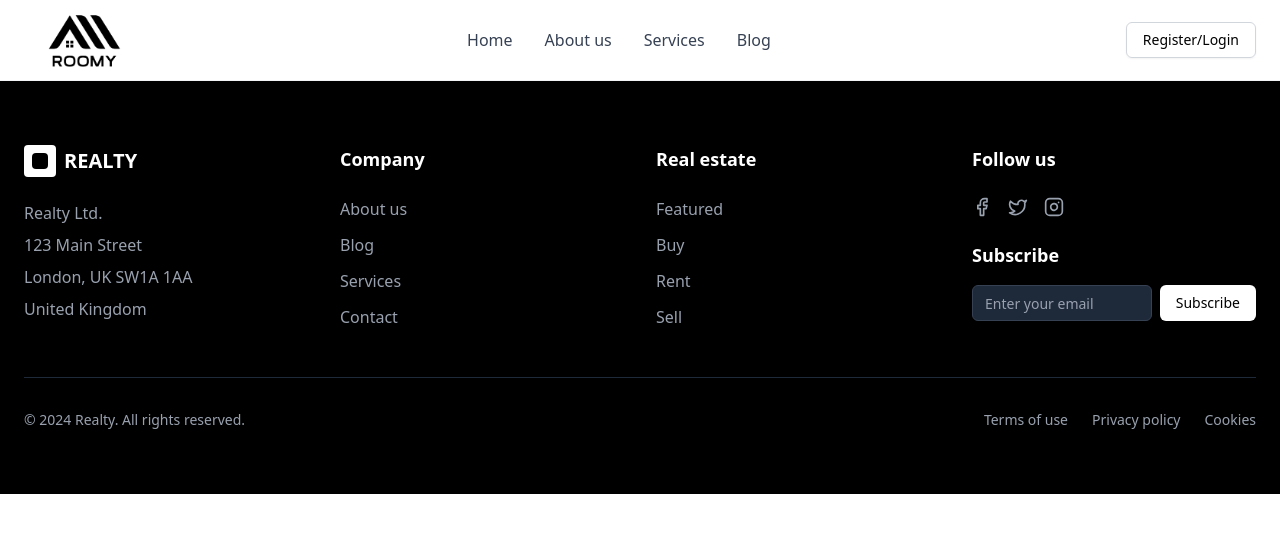
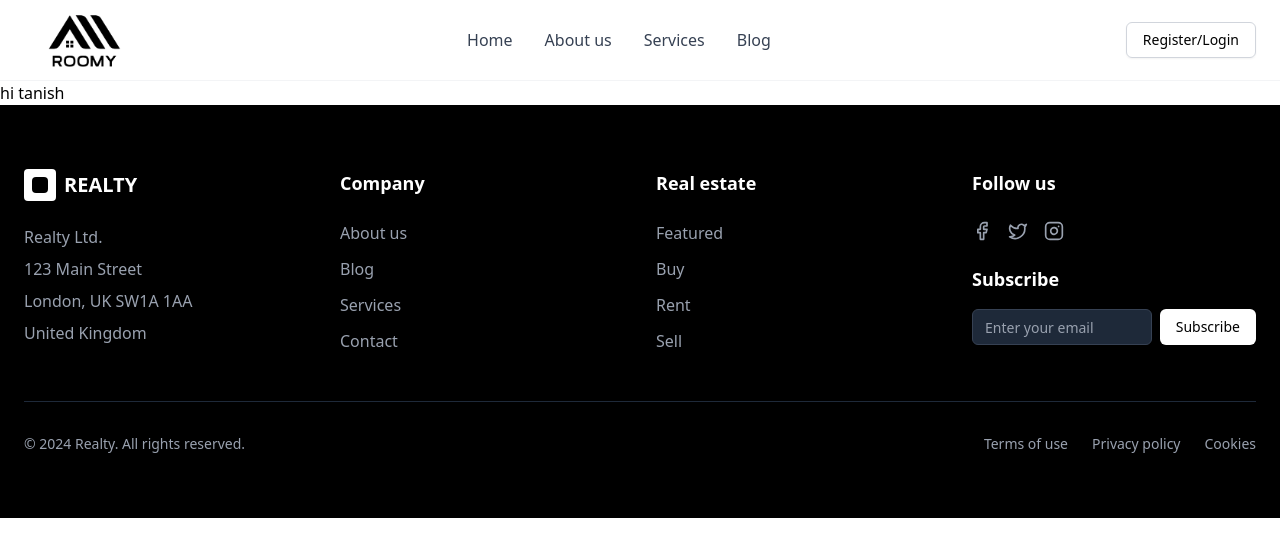
Before and after one commit to Rishabhjain610/Minithon_2025, a React (Vite) app in the folder frontend/: page /contact in a window 1280 px wide. Shown: the top 556 px of the page. Built offline with nearby package versions, Linux system fonts and the light colour scheme; no server answers.

Commit message:
routesadded

```diff
--- a/frontend/src/App.jsx
+++ b/frontend/src/App.jsx
@@ -7,6 +7,7 @@
 import Form from './components/Form';
 import Login from './pages/Login';
 import Signup from './pages/Signup';
+import Contact from './pages/Contact';
 const App = () => {
 
 
@@ -17,8 +18,9 @@
       <Routes>
         <Route path="/" element={<LandingPage />} />
         <Route path="/login" element={<Login />} />
-        <Route path="/signup" element={<Signup />} />
+        <Route path="/register" element={<Signup />} />
         <Route path="/form" element={<Form />} />
+        <Route path="/contact" element={<Contact />} />
       </Routes>
       <Footer></Footer>
     </>
--- /dev/null
+++ b/frontend/src/pages/Contact.jsx
@@ -0,0 +1,9 @@
+import React from 'react'
+
+const Contact = () => {
+  return (
+    <div>hi tanish</div>
+  )
+}
+
+export default Contact
```
